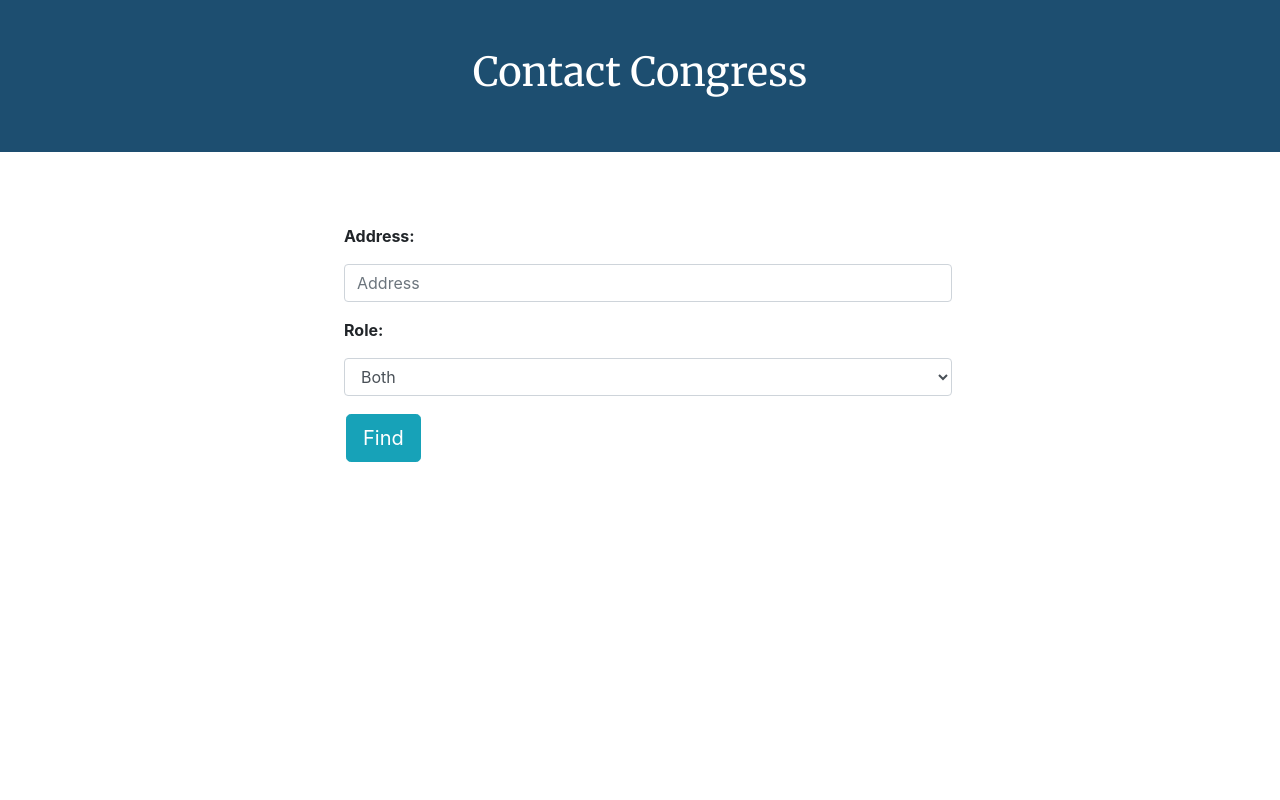
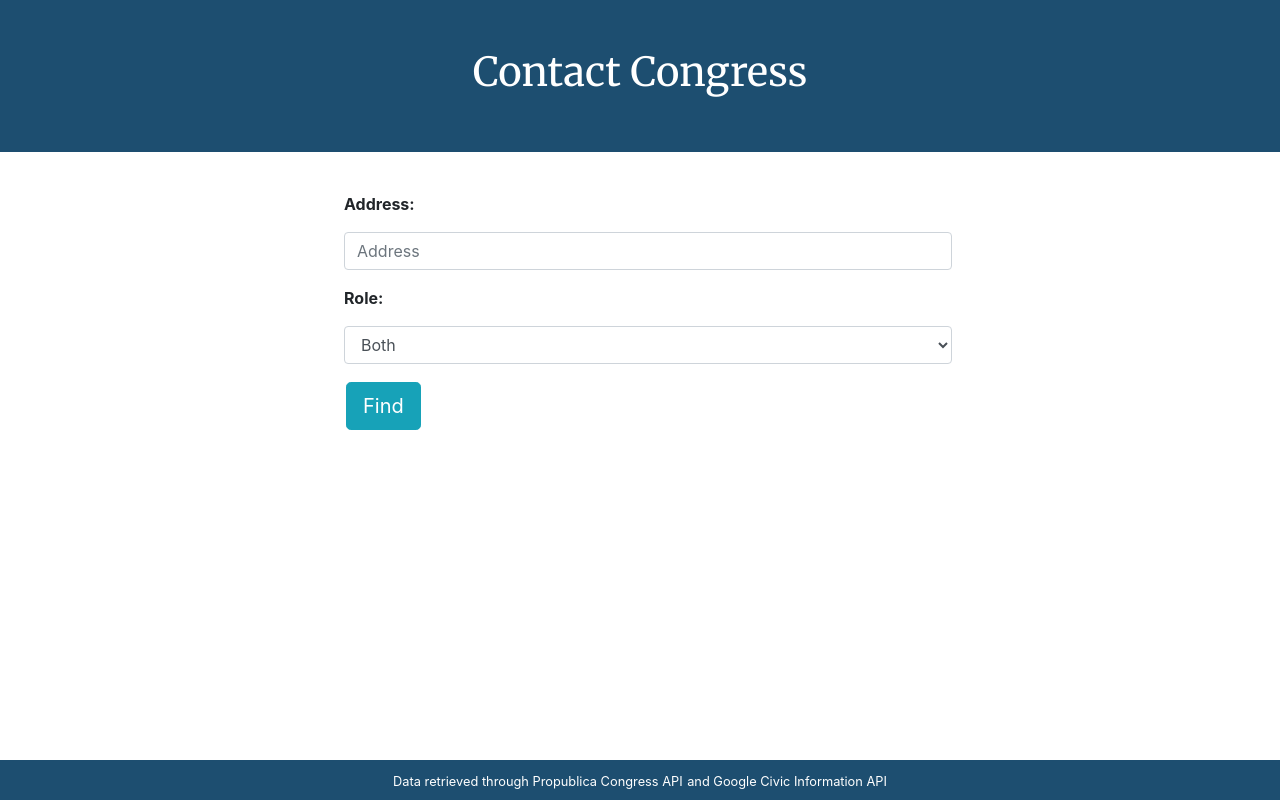
Before and after one commit to irvadm/contactcongress, a Django app: page / in a window 1280 px wide. Run offline with Django 3.2, Linux system fonts and the light colour scheme; some libraries are stand-ins or nearby versions.

Commit message:
Add footer with API sources.

```diff
--- a/_callmycongress/static/css/index.css
+++ b/_callmycongress/static/css/index.css
@@ -6,24 +6,38 @@ a:hover {
     text-decoration: none;
     color: #ff3b3f;
 }
-#main-nav {
+#header-nav {
     background-color: #1d4e70;
-    margin-bottom: 2rem;
     text-align: center;
     padding-top: 3rem;
     padding-bottom: 3rem;
 }
-@media (min-width: 576px) {
-    .jumbotron {
-        padding: 4rem 2rem;
-    }
-}
+
 #logo {
     color: white;
 }
 #logo > .header-link {
     text-decoration: none;
     color: white;
+}
+#footer-nav {
+    position: fixed;
+    width: 100%;
+    padding-top: 0.5rem;
+    padding-bottom: 0.5rem;
+    left: 0;
+    bottom: 0;
+    background-color: #1d4e70;
+    text-align: center;
+    color: white;
+}
+#footer-nav > * {
+    color: white;
+    font-size: 80%;
+    font-weight: 400;
+}
+#footer-nav > .footer-link:hover {
+    color: #ff3b3f;
 }
 .header {
     color: white;
--- a/_callmycongress/templates/base.html
+++ b/_callmycongress/templates/base.html
@@ -12,7 +12,7 @@
   </head>
 
   <body>
-    <header id="main-nav" class="">
+    <header id="header-nav" class="">
       <h1 id="logo" class="header">
         <a class="header-link" href="{% url 'index' %}">Contact Congress</a>
       </h1>
@@ -23,6 +23,14 @@
       {% endblock %}
     </main>
 
+    <footer id="footer-nav" >
+      <span class="small">Data retrieved through </span>
+      <a class="footer-link" href="https://projects.propublica.org/api-docs/congress-api/">Propublica Congress API</a>
+      <span> and </span>
+      <a class="footer-link" href="https://developers.google.com/civic-information/">Google Civic Information API</a>
+
+    </footer>
+
 
     <script src="{% static 'js/jquery-3.3.1.js' %}" type="text/javascript"></script>
     <script src="https://cdnjs.cloudflare.com/ajax/libs/popper.js/1.12.9/umd/popper.min.js" integrity="sha384-ApNbgh9B+Y1QKtv3Rn7W3mgPxhU9K/ScQsAP7hUibX39j7fakFPskvXusvfa0b4Q" crossorigin="anonymous"></script>
```
